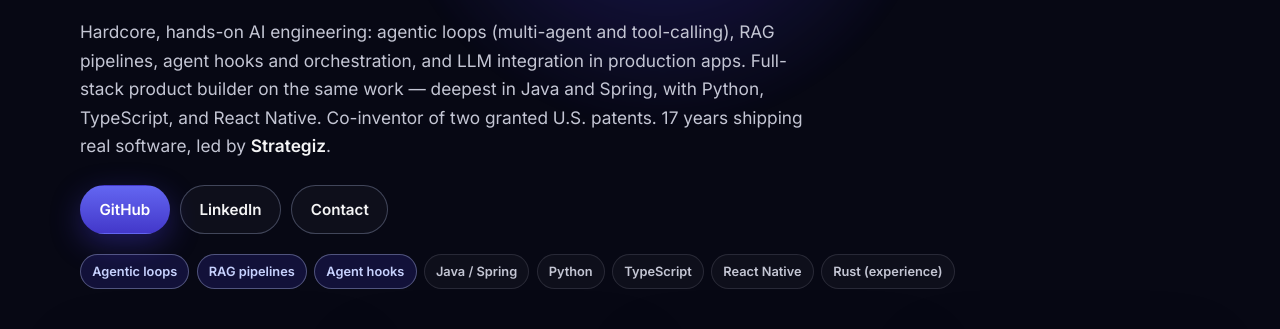
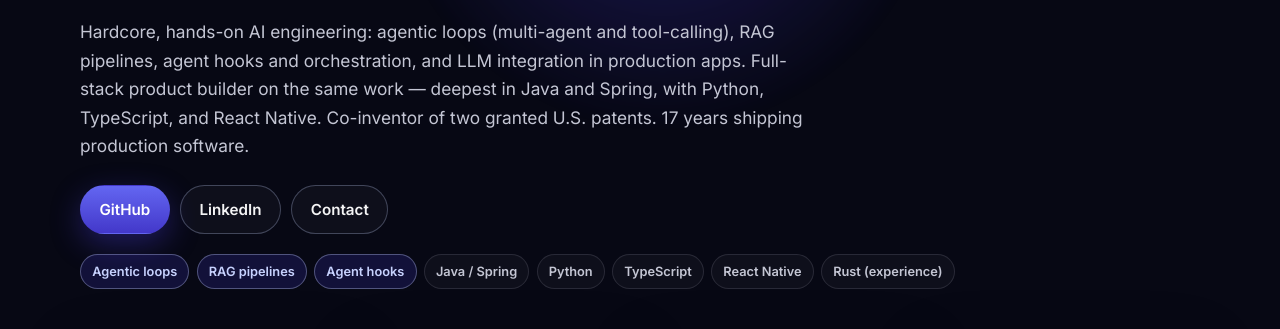
Before and after one commit to cuztomizer/Gabriel.jimenez.io, a plain HTML site: page index.html in a window 1280 px wide. Shown: the part 275-604 px from the top of the page. Drawn offline with Linux system fonts and the light colour scheme.

Commit message:
Drop the Strategiz lead-in from the hero.
The intro now ends with 17 years shipping production software, without a flagship mention.

Co-authored-by: Gabriel Jimenez <jimenez.gabe@gmail.com>

```diff
--- a/index.html
+++ b/index.html
@@ -58,7 +58,7 @@
           RAG pipelines, agent hooks and orchestration, and LLM integration in production apps.
           Full-stack product builder on the same work — deepest in Java and Spring, with Python,
           TypeScript, and React Native. Co-inventor of two granted U.S. patents.
-          17 years shipping real software, led by <strong>Strategiz</strong>.
+          17 years shipping production software.
         </p>
         <div class="hero-actions">
           <a class="btn btn-primary" href="https://github.com/cuztomizer" rel="noopener noreferrer" target="_blank">GitHub</a>
```
